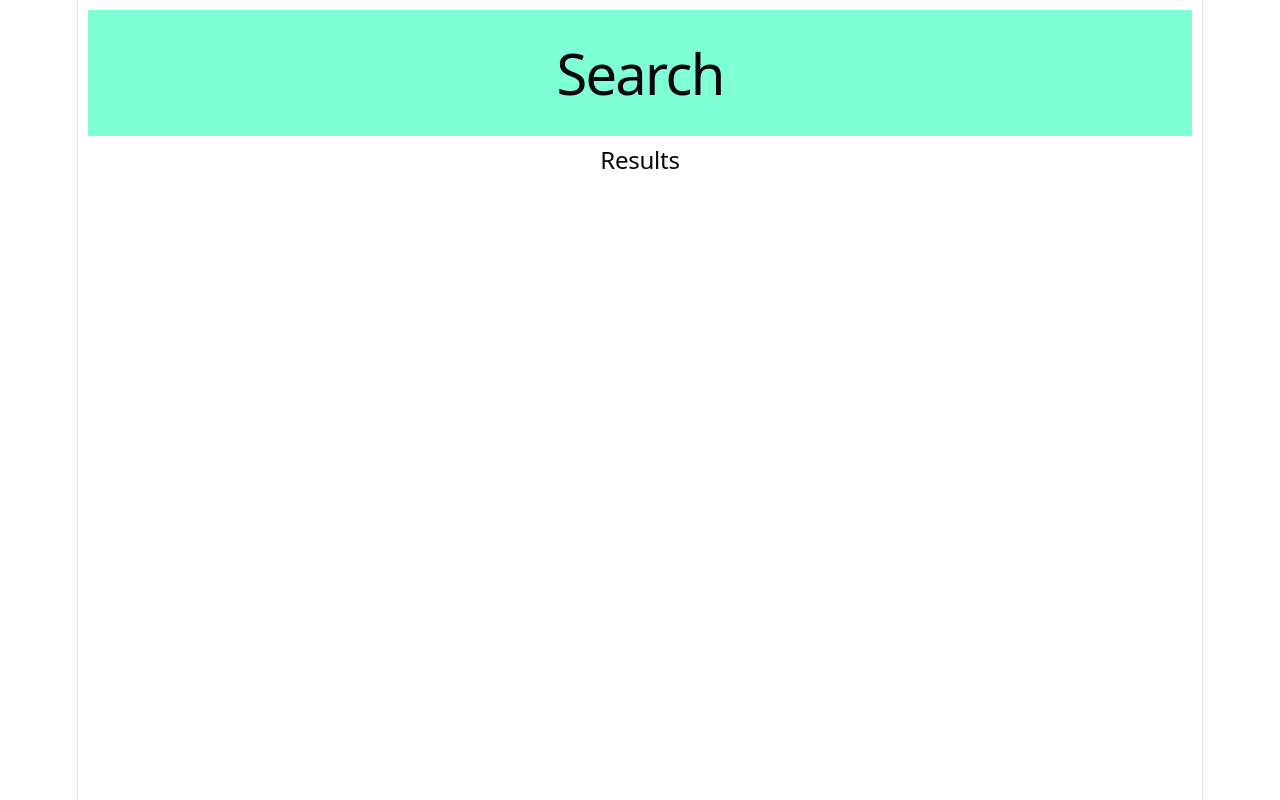
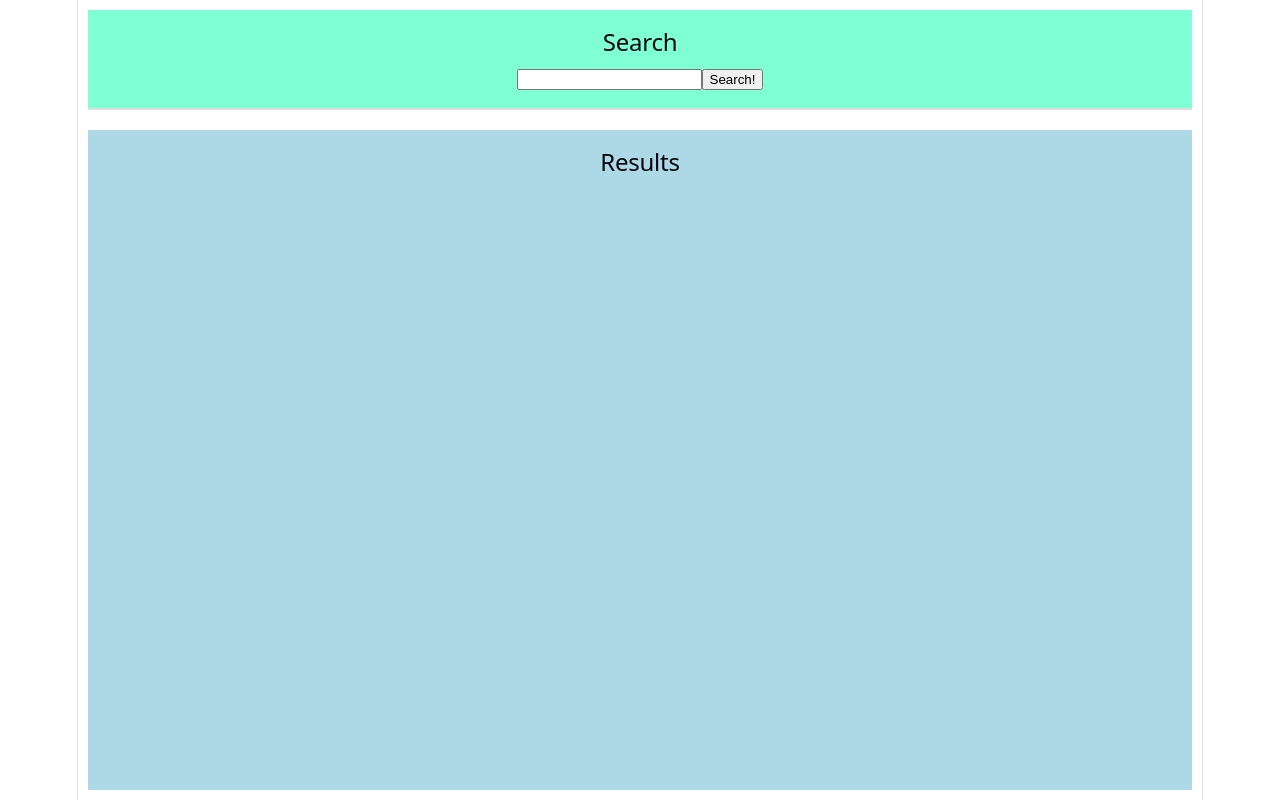
Before and after one commit to Ulya10/React-2026, a React (Vite) app in the folder rs-react-app/: page / in a window 1280 px wide. Built offline with nearby package versions, Linux system fonts and the light colour scheme.

Commit message:
feat: add input behaviour

```diff
--- a/rs-react-app/src/App.css
+++ b/rs-react-app/src/App.css
@@ -4,15 +4,7 @@
   flex-direction: column;
 }
 
-.search-section, .result-section{
+.search-section, .results-section{
 padding: 1rem;
 margin: 10px;
 }
-
-.search-section{
-  background-color:aquamarine;
-}
-
-.result-section{
-  background-color: lightblue;
-}
--- a/rs-react-app/src/App.tsx
+++ b/rs-react-app/src/App.tsx
@@ -1,17 +1,15 @@
 
 import { Component } from 'react';
+import SearchSection from './components/SearchSection';
+import ResultsSection from './components/ResultsSection';
 import './App.css';
 
 class App extends Component {
   render() {
     return (
-      <div className="app">
-        <header className="search-section">
-          <h1>Search</h1>
-        </header>
-        <main className="results-section">
-          <h2>Results</h2>
-        </main>
+      <div className='app'>
+      <SearchSection />
+      <ResultsSection />
       </div>
     );
   }
--- /dev/null
+++ b/rs-react-app/src/components/ResultsSection.css
@@ -0,0 +1,4 @@
+.results-section{
+  background-color: lightblue;
+  flex: 1;
+}
--- /dev/null
+++ b/rs-react-app/src/components/ResultsSection.tsx
@@ -0,0 +1,14 @@
+import { Component } from 'react';
+import './ResultsSection.css';
+
+class ResultsSection extends Component{
+    render() {
+        return (
+        <section className="results-section">
+          <h2>Results</h2>
+        </section>
+        )
+    }
+}
+
+export default ResultsSection;
--- /dev/null
+++ b/rs-react-app/src/components/SearchSection.css
@@ -0,0 +1,4 @@
+.search-section{
+  background-color:aquamarine;
+  border-bottom: 2px solid #ddd;
+}
--- /dev/null
+++ b/rs-react-app/src/components/SearchSection.tsx
@@ -0,0 +1,44 @@
+import { Component, type ChangeEvent} from 'react';
+import './SearchSection.css';
+
+interface SessionState {
+  inputText: string;
+}
+
+class SearchSection extends Component <object, SessionState>{
+    constructor(props: object){
+        super(props);
+        this.state = {
+            inputText : '',
+        }
+    }
+
+    componentDidMount(): void {
+        const savedText = localStorage.getItem('search-text');
+        if(savedText){
+            this.setState({
+                inputText : savedText
+            })
+        }
+    }
+
+    handleInputChange = (evt:ChangeEvent<HTMLInputElement>):void => {
+        this.setState({
+            inputText : evt.target.value
+        });
+    }
+
+    render() {
+        return (
+        <section className="search-section">
+          <h2>Search</h2>
+          <form>
+            <input type="text" value = {this.state.inputText} onChange={this.handleInputChange}/>
+            <button type="submit">Search!</button>
+          </form>
+        </section>
+        )
+    }
+}
+
+export default SearchSection;
```
